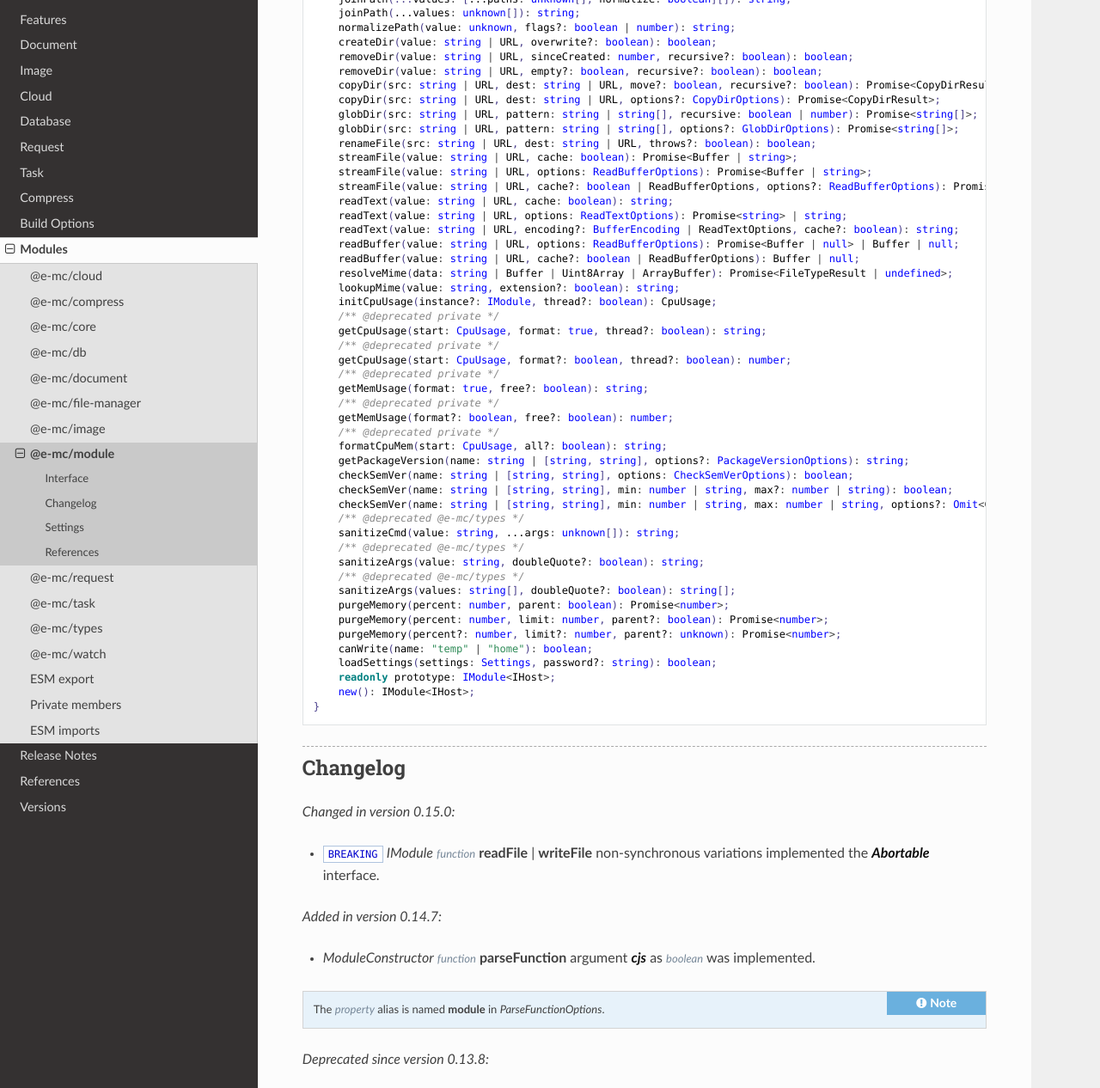
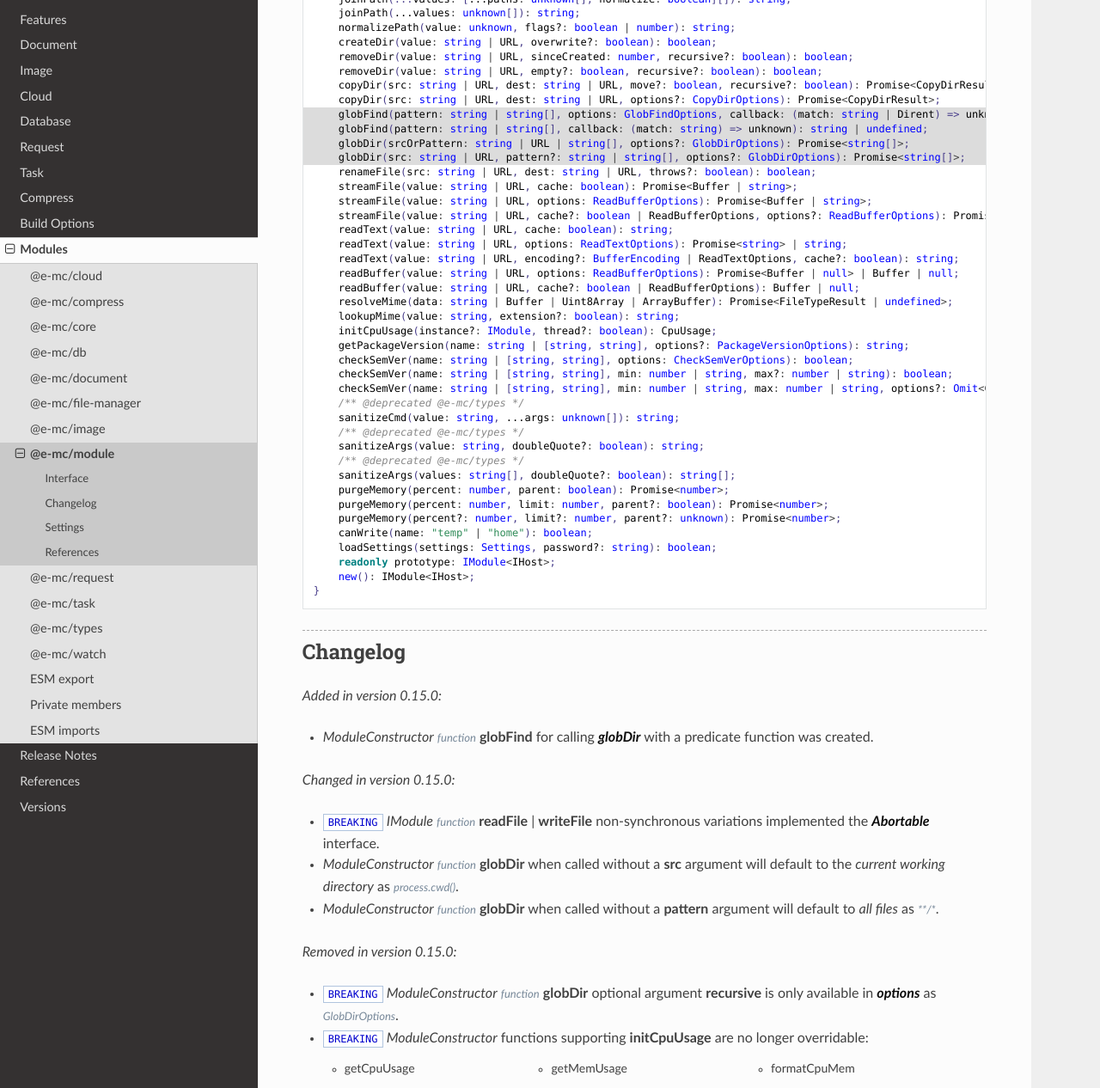
Before and after one commit to anpham6/chrome-docs, a Sphinx documentation site: the page built from source/modules/module.rst, in a window 1280 px wide and 1400 px high, scrolled down 3458 px, cut to the strip 134-1400 px from the top of the window. Shown: the whole strip at 86% size. Built offline with Sphinx 7.4.7 and the Read the Docs theme 3.1.0, drawn with Linux system fonts in a browser that asks for light colours.

```diff
--- a/source/modules/file-manager.rst
+++ b/source/modules/file-manager.rst
@@ -183,6 +183,10 @@ Interface
 
 Changelog
 =========
+
+.. versionchanged:: 0.15.0
+
+  - ``BREAKING`` *FileManagerConstructor* :alt:`function` **writeChecksum** | **verifyChecksum** will no longer perform a recursive search when using ":lower:`./*.js`" instead of ":lower:`*.js`" or ":lower:`**/*.js`".
 
 .. versionadded:: 0.14.1
 
--- a/source/modules/module.rst
+++ b/source/modules/module.rst
@@ -216,8 +216,10 @@ Interface
       removeDir(value: string | URL, empty?: boolean, recursive?: boolean): boolean;
       copyDir(src: string | URL, dest: string | URL, move?: boolean, recursive?: boolean): Promise<CopyDirResult>;
       copyDir(src: string | URL, dest: string | URL, options?: CopyDirOptions): Promise<CopyDirResult>;
-      globDir(src: string | URL, pattern: string | string[], recursive: boolean | number): Promise<string[]>;
-      globDir(src: string | URL, pattern: string | string[], options?: GlobDirOptions): Promise<string[]>;
+      globFind(pattern: string | string[], options: GlobFindOptions, callback: (match: string | Dirent) => unknown): string | undefined;
+      globFind(pattern: string | string[], callback: (match: string) => unknown): string | undefined;
+      globDir(srcOrPattern: string | URL | string[], options?: GlobDirOptions): Promise<string[]>;
+      globDir(src: string | URL, pattern?: string | string[], options?: GlobDirOptions): Promise<string[]>;
       renameFile(src: string | URL, dest: string | URL, throws?: boolean): boolean;
       streamFile(value: string | URL, cache: boolean): Promise<Buffer | string>;
       streamFile(value: string | URL, options: ReadBufferOptions): Promise<Buffer | string>;
@@ -230,16 +232,6 @@ Interface
       resolveMime(data: string | Buffer | Uint8Array | ArrayBuffer): Promise<FileTypeResult | undefined>;
       lookupMime(value: string, extension?: boolean): string;
       initCpuUsage(instance?: IModule, thread?: boolean): CpuUsage;
-      /** @deprecated private */
-      getCpuUsage(start: CpuUsage, format: true, thread?: boolean): string;
-      /** @deprecated private */
-      getCpuUsage(start: CpuUsage, format?: boolean, thread?: boolean): number;
-      /** @deprecated private */
-      getMemUsage(format: true, free?: boolean): string;
-      /** @deprecated private */
-      getMemUsage(format?: boolean, free?: boolean): number;
-      /** @deprecated private */
-      formatCpuMem(start: CpuUsage, all?: boolean): string;
       getPackageVersion(name: string | [string, string], options?: PackageVersionOptions): string;
       checkSemVer(name: string | [string, string], options: CheckSemVerOptions): boolean;
       checkSemVer(name: string | [string, string], min: number | string, max?: number | string): boolean;
@@ -262,9 +254,27 @@ Interface
 Changelog
 =========
 
+.. versionadded:: 0.15.0
+
+  - *ModuleConstructor* :alt:`function` **globFind** for calling :target:`globDir` with a predicate function was created.
+
 .. versionchanged:: 0.15.0
 
   - ``BREAKING`` *IModule* :alt:`function` **readFile** | **writeFile** non-synchronous variations implemented the :target:`Abortable` interface.
+  - *ModuleConstructor* :alt:`function` **globDir** when called without a **src** argument will default to the *current working directory* as :alt:`process.cwd()`.
+  - *ModuleConstructor* :alt:`function` **globDir** when called without a **pattern** argument will default to *all files* as :alt:`**/*`.
+
+.. versionremoved:: 0.15.0
+
+  - ``BREAKING`` *ModuleConstructor* :alt:`function` **globDir** optional argument **recursive** is only available in :target:`options` as :alt:`GlobDirOptions`.
+  - ``BREAKING`` *ModuleConstructor* functions supporting **initCpuUsage** are no longer overridable:
+
+    .. hlist::
+      :columns: 3
+
+      - getCpuUsage
+      - getMemUsage
+      - formatCpuMem
 
 .. versionadded:: 0.14.7
 
```
Also changed, not shown: other parts of source/modules/module.rst (+2 -2 lines), source/release_notes/removed.rst (+7 -0 lines).
